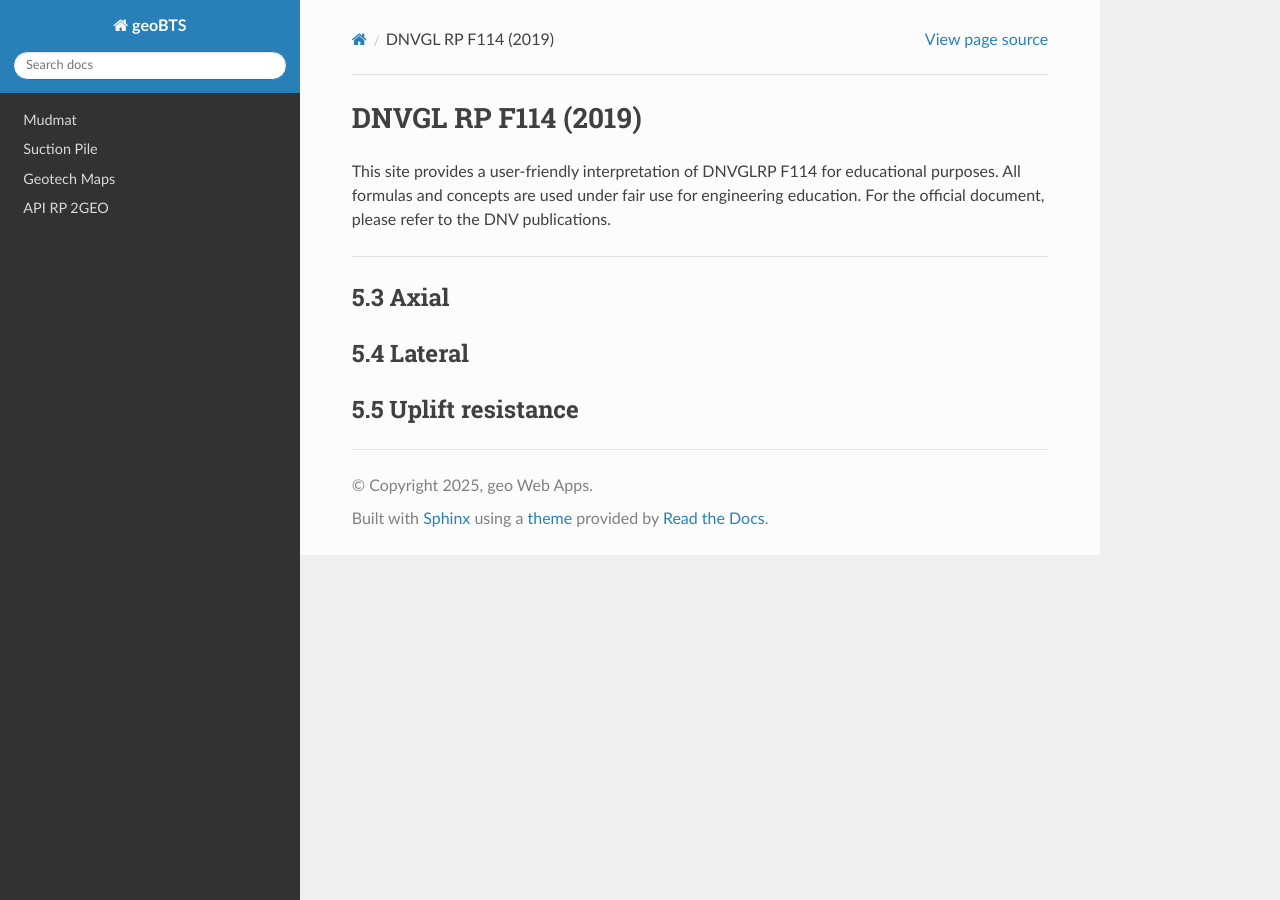
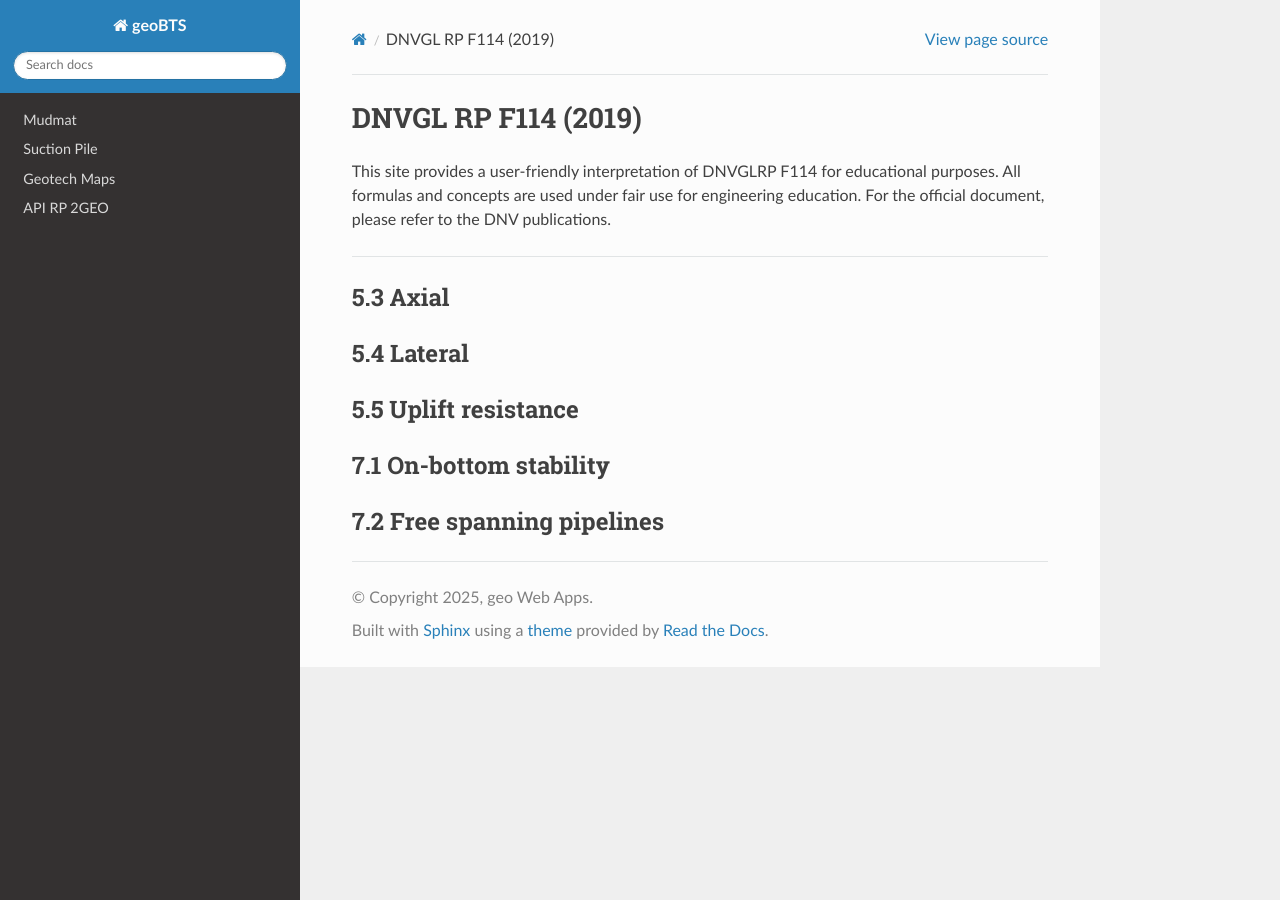
Before and after one commit to jungsohn/geoBTS, a Sphinx documentation site: the page built from docs/source/DNVGL_RP_F114.rst, in a window 1280 px wide. Built offline with Sphinx 7.4.7 and the Read the Docs theme 3.1.0, drawn with Linux system fonts in a browser that asks for light colours.

Commit message:
Update DNVGL_RP_F114.rst

```diff
--- a/docs/source/DNVGL_RP_F114.rst
+++ b/docs/source/DNVGL_RP_F114.rst
@@ -15,3 +15,11 @@ For the official document, please refer to the DNV publications.
 
 5.5 Uplift resistance
 ------------------------
+
+
+7.1 On-bottom stability
+------------------------
+
+
+7.2 Free spanning pipelines
+------------------------
```
